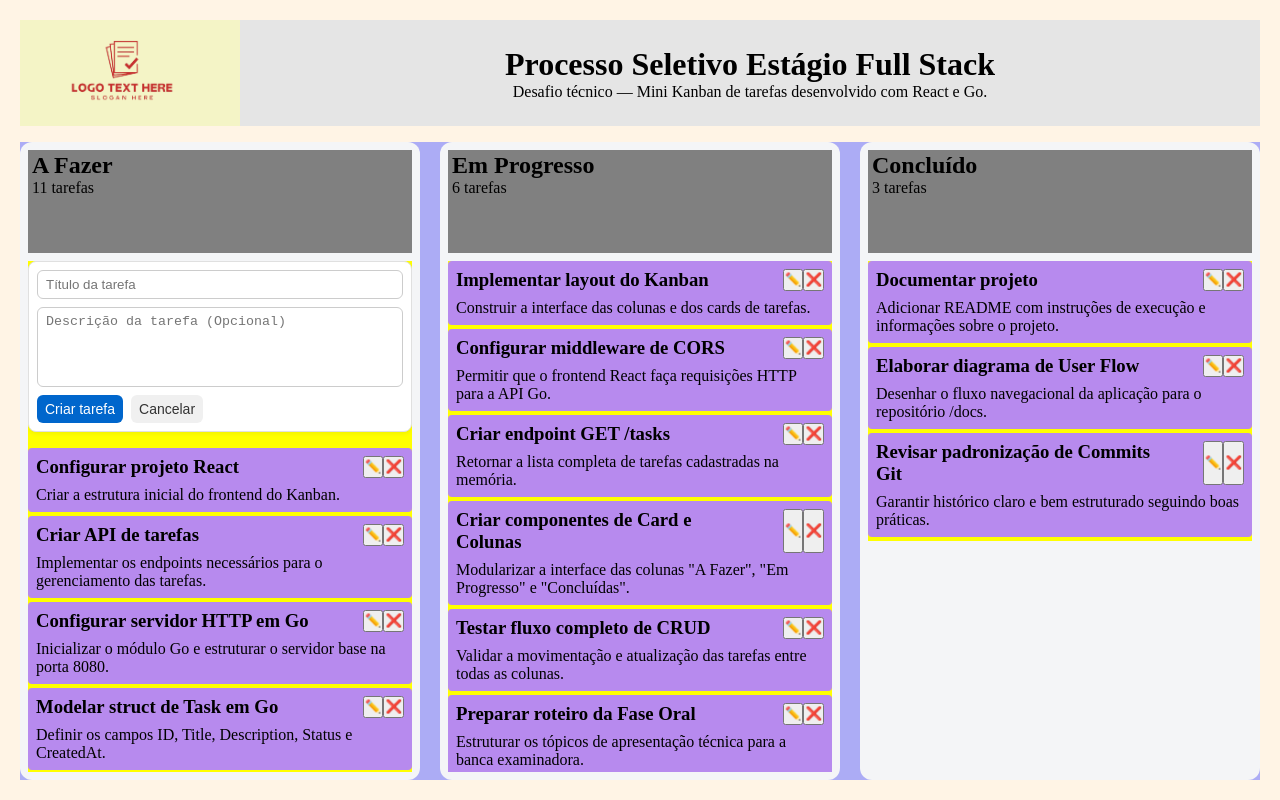
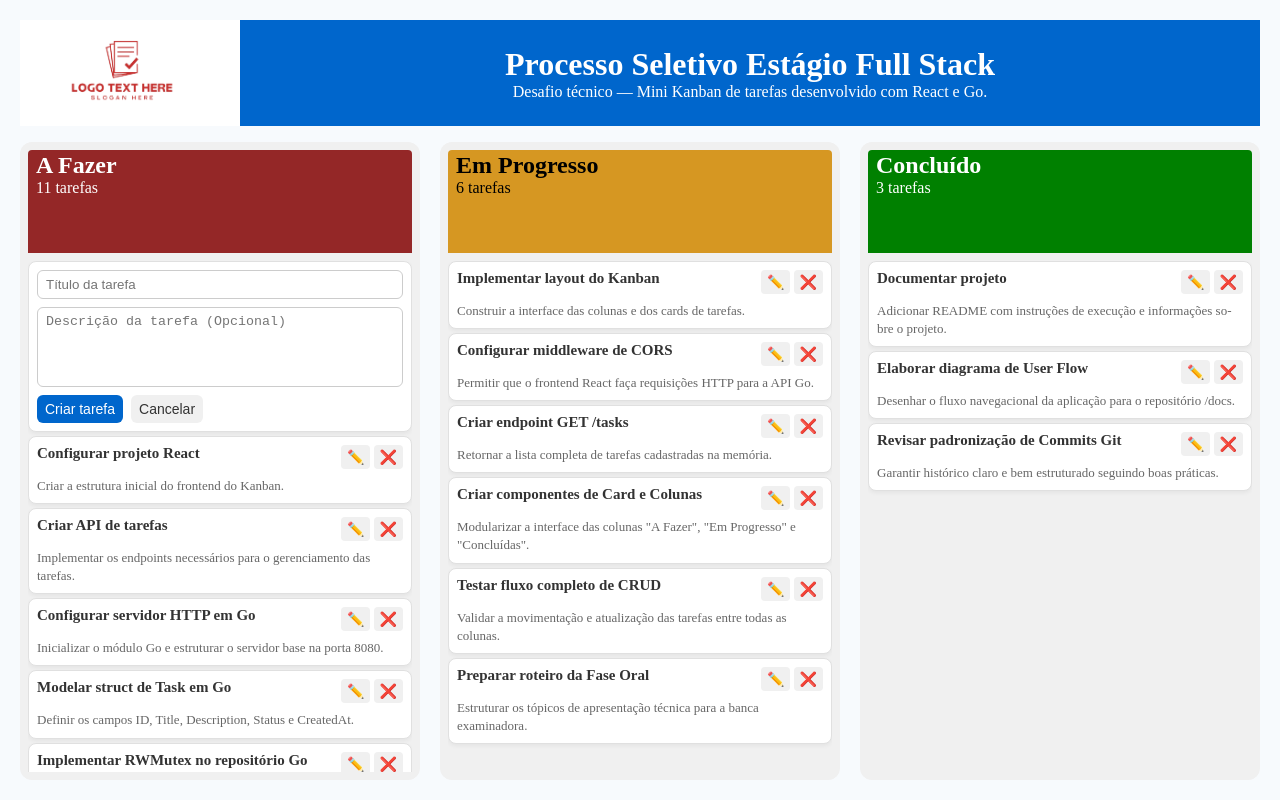
Before and after one commit to wiloberd/desafio-fullstack-veritas, a React (Vite) app in the folder frontend/: page / in a window 1280 px wide. Built offline with nearby package versions, Linux system fonts and the light colour scheme.

Commit message:
style(kanban): atualiza a estilização global do quadro e componentes

```diff
--- a/frontend/src/App.css
+++ b/frontend/src/App.css
@@ -2,14 +2,14 @@
     width: 100vw;
     height: 100vh;
     padding: 20px;
-    background: rgb(255, 244, 229);
+    background: rgb(247, 250, 253);
     display: grid;
     grid-template-rows: auto 2fr;
     gap: 1rem;
 }
 
 .app-header {
-  background: rgb(244, 244, 198);
+  background: rgb(255, 255, 255);
   height: fit-content;
 }
 
@@ -36,20 +36,37 @@
 
   padding: .5rem;
   text-align: center;
-  background: rgb(229, 229, 229);
-
+  background: #0066cc;
+  color: #fff;
 }
 
 .kanban-board {
   display: grid;
   grid-template-columns: repeat(3, 1fr);
   gap: 20px;
-  background: rgb(172, 172, 245);
+  background: transparent;
 }
 
 .column-header {
-  background: gray;
-  padding:  2px 4px;
+  border-radius: 4px 4px 0 0;
+  color: white;
+  padding:  2px 8px;
+}
+
+.column-header-todo {
+  background: #942727;
+}
+
+.column-header-progress {
+  background: rgb(214, 151, 34);
+}
+
+.column-header-progress h2, .column-header-progress p {
+  color: black;
+}
+
+.column-header-done {
+  background: green;
 }
 
 .kanban-column {
@@ -58,7 +75,7 @@
 
   padding: 8px;
   border-radius: 12px;
-  background: #f4f5f7;
+  background: #f0f0f0;
   gap: .5rem;
 
 }
@@ -69,25 +86,30 @@
   max-height: 12rem;
 }
 
+/* ==========================================================================
+   TASK LIST & TASK ITEM (CARD)
+   ========================================================================== */
+
 .task-items {
   display: flex;
   flex-direction: column;
-  background: yellow;
 }
 
-.task-item {
-  border-radius: 4px;
-  background: rgb(183, 138, 238);
-  padding: .5rem;
-  gap: .2rem;
+
+.task-item, .task-form-box {
+  /* max-width: 98%; */
+  background-color: #ffffff;
+  border: 1px solid #e0e0e0;
+  border-radius: 8px;
+  padding: 8px;
   margin-bottom: 4px;
-
+  box-shadow: 0 2px 4px rgba(0, 0, 0, 0.05);
 }
 
-.task-item {
-  display: flex;
-  justify-content: space-between;
-  align-items: center;
+.task-item:hover {
+  border-color: #0066cc;
+  cursor: pointer;
+  box-shadow: 0 4px 8px rgba(0, 0, 0, 0.1);
 }
 
 .task-item-box {
@@ -100,25 +122,54 @@
 .task-item-header-box {
   display: grid;
   grid-template-columns: 3fr 1fr;
+  align-items: flex-start;
+  gap: .2rem;
 
   justify-content: space-between;
 }
 
-.task-item-actions{
+.task-item-header-box h3 {
+  margin: 0;
+  font-size: 15px;
+  font-weight: 600;
+  color: #333333;
+  hyphens: auto;
+  word-break: break-word;
+}
+
+.task-item-description-box p {
+  margin: 0;
+  font-size: 13px;
+  color: #666666;
+  line-height: 1.4;
+  hyphens: auto;
+  word-break: break-word;
+}
+
+.task-item-actions {
   display: flex;
   flex-direction: row;
   justify-content: end;
+  gap: .2rem;
 }
 
-/* TaskForm Create Style */
-.task-form-box {
-  background-color: #ffffff;
-  border: 1px solid #e0e0e0;
-  border-radius: 8px;
-  padding: 8px;
-  margin-bottom: 16px;
-  box-shadow: 0 2px 4px rgba(0, 0, 0, 0.05);
+.task-item-btn {
+  background: #f0f0f0;
+  border: none;
+  padding: 4px 6px;
+  border-radius: 4px;
+  cursor: pointer;
+  font-size: 14px;
+  transition: background-color 0.2s;
 }
+
+.task-item-btn:hover {
+  background-color: #0066cc;
+}
+
+/* ==========================================================================
+   TaskForm Create Style
+   ========================================================================== */
 
 /* Campos do TaskForm */
 .task-form-field {
--- a/frontend/src/App.jsx
+++ b/frontend/src/App.jsx
@@ -55,7 +55,7 @@ function App() {
 
         <section className="kanban-board">
           <div className="kanban-column">
-            <div className="column-header">
+            <div className="column-header column-header-todo">
               <div>
                 <h2>A Fazer</h2>
                 <p className="task-count">{todo.length} tarefas</p>
@@ -87,7 +87,7 @@ function App() {
           </div>
 
           <div className="kanban-column">
-            <div className="column-header">
+            <div className="column-header column-header-progress">
               <div>
                 <h2>Em Progresso</h2>
                 <p className="task-count">{progress.length} tarefas</p>
@@ -111,7 +111,7 @@ function App() {
           </div>
 
           <div className="kanban-column">
-            <div className="column-header">
+            <div className="column-header column-header-done">
               <div>
                 <h2>Concluído</h2>
                   <p className="task-count">{done.length} tarefas</p>
```
